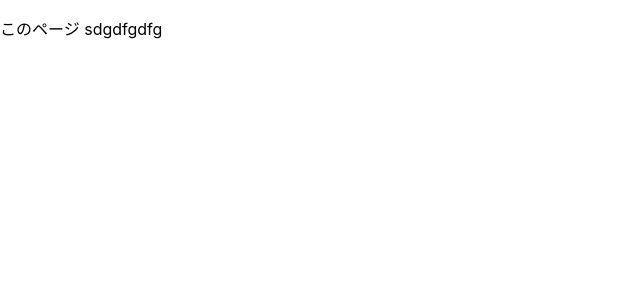
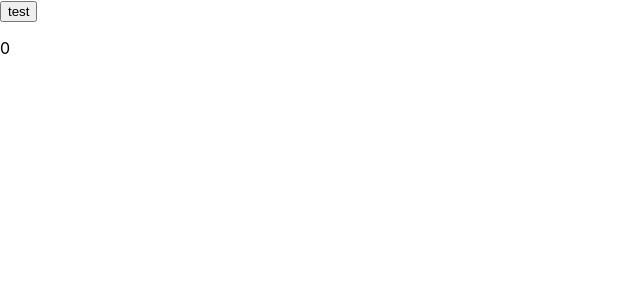
Before and after one commit to yu013012/next_react_mail, a Next.js app: page /ssg in a window 1280 px wide. Shown: the top 300 px of the page, without its empty margins (0-640 px from the left). Built offline with nearby package versions, Linux system fonts and the light colour scheme; sample sign-in values are in the browser's storage.

Commit message:
追加修正

```diff
--- /dev/null
+++ b/contexts/MyContext.tsx
@@ -0,0 +1,12 @@
+import { createContext, useContext, ReactNode, Dispatch, SetStateAction } from 'react';
+
+export const MyContext = createContext('');
+
+export function useMyContext() {
+  const context = useContext(MyContext);
+  console.log(context)
+  if (context === undefined) {
+    throw new Error('useMyContext must be used within a MyContextProvider');
+  }
+  return context;
+}
--- /dev/null
+++ b/contexts/MyContextProvider.tsx
@@ -0,0 +1,17 @@
+import React, { ReactNode, useState } from 'react';
+import { MyContext } from './MyContext';
+
+interface MyContextProviderProps {
+  children: ReactNode;
+}
+
+export function MyContextProvider({ children }: MyContextProviderProps) {
+  const [count, setCount] = useState<number>(0);
+  const [count2, setCount2] = useState<string>('');
+
+  return (
+    <MyContext.Provider value={{ count, setCount, count2, setCount2 }}>
+      {children}
+    </MyContext.Provider>
+  );
+}
--- a/pages/_app.tsx
+++ b/pages/_app.tsx
@@ -5,6 +5,7 @@ import Head from 'next/head';
 import constants from '../helper/constants';
 import { useRouter } from 'next/router';
 import { useEffect } from 'react';
+import { MyContextProvider } from '../contexts/MyContextProvider';
 
 function MyApp({ Component, pageProps }: AppProps) {
   const router = useRouter();
@@ -30,7 +31,9 @@ function MyApp({ Component, pageProps }: AppProps) {
         <link rel="icon" href="/favicon.ico" />
       </Head>
       <main>
-        <Component {...pageProps} />
+        <MyContextProvider>
+          <Component {...pageProps} />
+        </MyContextProvider>
       </main>
     </div>
   )
--- a/pages/ssg.tsx
+++ b/pages/ssg.tsx
@@ -1,36 +1,30 @@
-import { NextPage, GetStaticProps } from 'next';
-import Head from 'next/head';
+import React from 'react';
+import { useMyContext } from '../contexts/MyContext';
+import { useRouter } from 'next/router';
 
-type SSGProps = {
-  test: string;
-};
+const SSG = () => {
+  return (
+      <div>
+        <CC />
+      </div>
+  );
+}
 
-const SSG: NextPage<SSGProps> = (props) => {
-  const { test } = props;
-
+const CC = () => {
+  const { count, setCount, count2, setCount2 } = useMyContext();
+  const router = useRouter();
+  const increment = () => {
+    setCount(count + 1);
+    setCount2(count2 + "tt");
+    router.push('/ssg_route');
+  };
   return (
-    <div>
-      <Head>
-        <title>Static</title>
-        <link rel="icon" href="/favicon.ico" />
-      </Head>
-      <main>
-        <p>
-          このページ {test}
-        </p>
-      </main>
-    </div>
+      <div>
+        <button onClick={increment}>test</button>
+        <p>{count}</p>
+        <p>{count2}</p>
+      </div>
   );
-};
-
-export const getStaticProps: GetStaticProps<SSGProps> = async () => {
-  const test = 'sdgdfgdfg';
-
-  return {
-    props: {
-      test: test,
-    },
-  };
-};
+}
 
 export default SSG;
```
Also changed, not shown: components/mail_view_component.tsx (+8 -4 lines), contexts/custom.tsx (added, +20 -0 lines), pages/ssg_route.tsx (+24 -35 lines).
